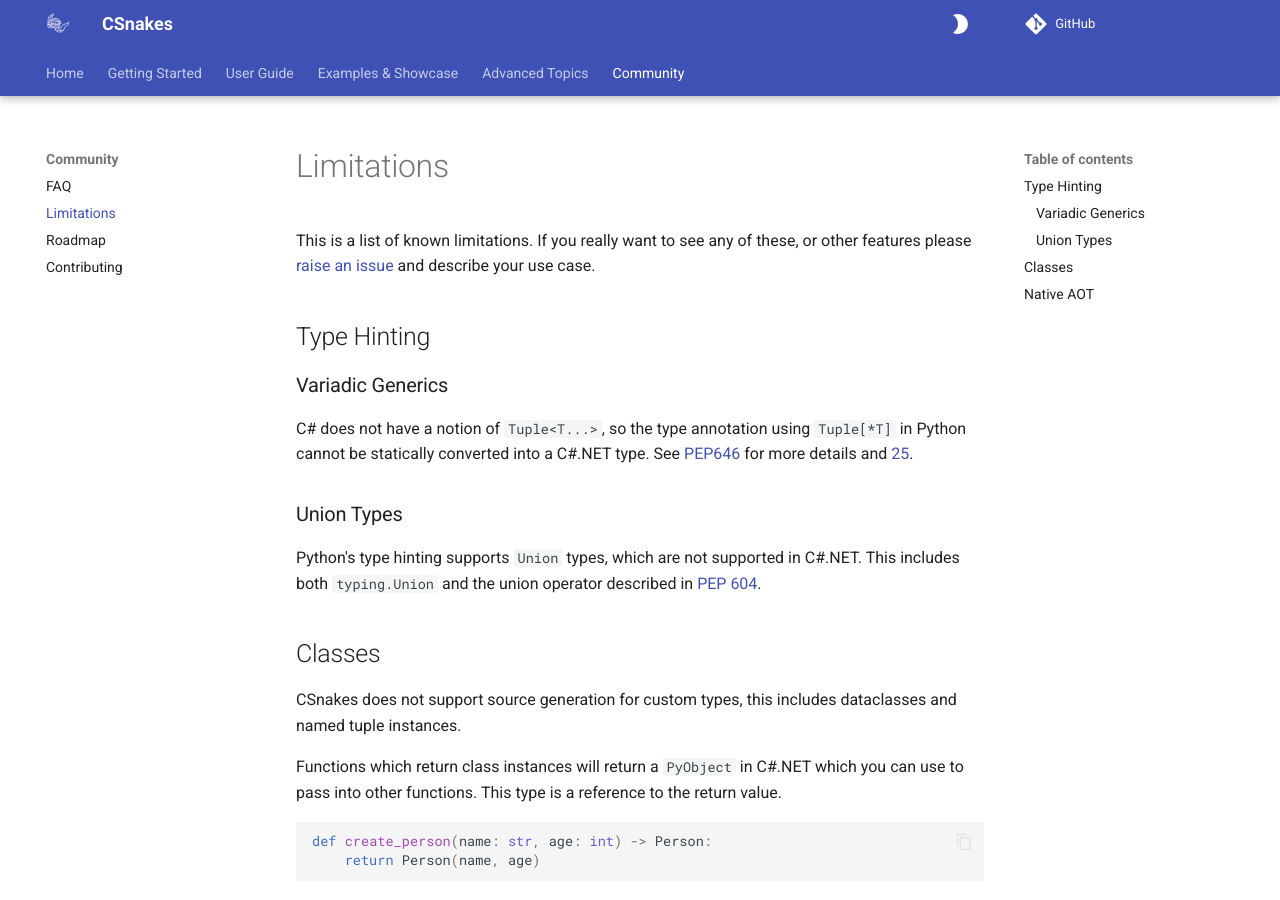
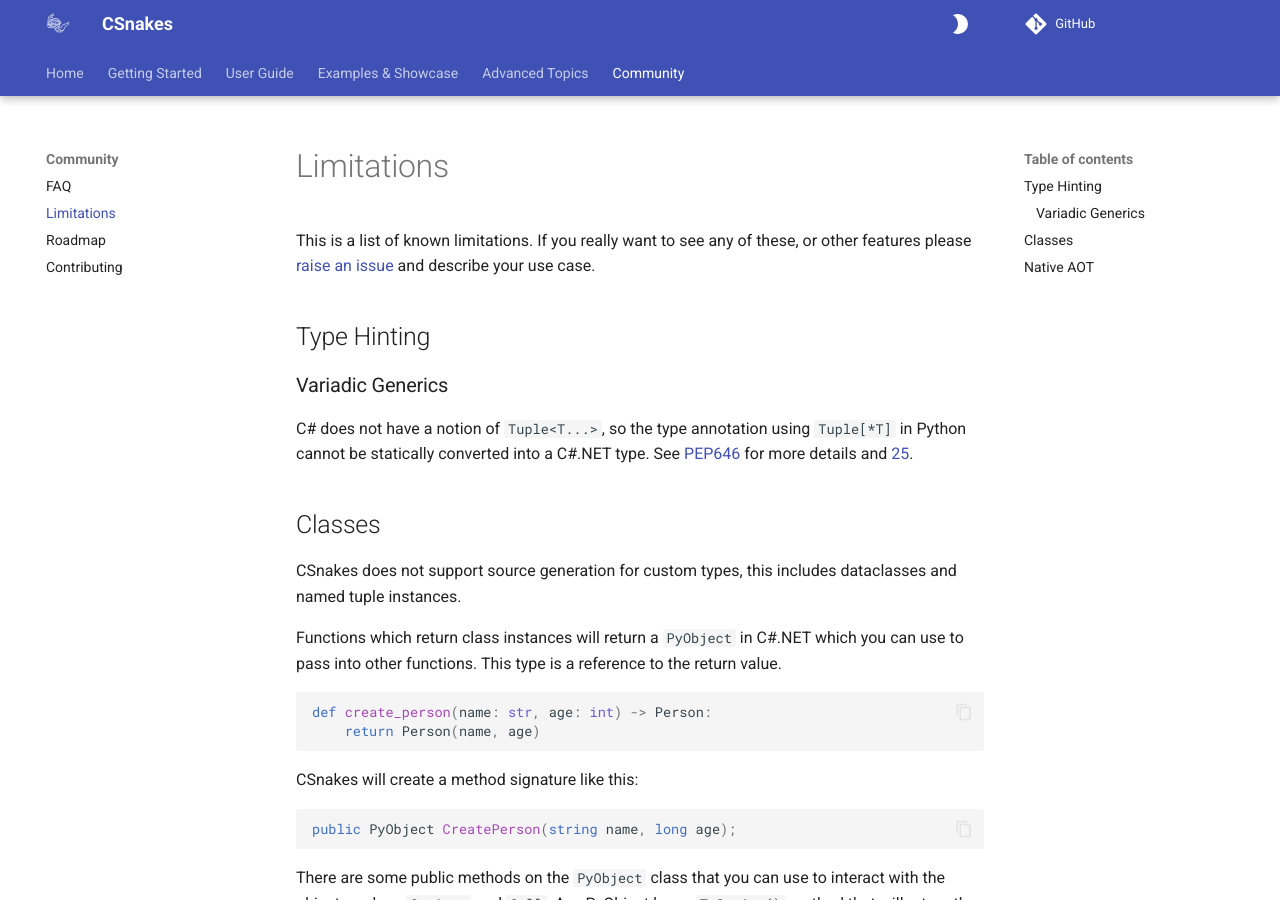
Before and after one commit to tonybaloney/CSnakes, an MkDocs documentation site: the page built from docs/community/limitations.md, in a window 1280 px wide and 900 px high. Built offline with MkDocs 1.6.1 and Material for MkDocs 9.7.7, drawn with Linux system fonts in a browser that asks for light colours; comment, search, counter and statistics services are not loaded; the version menu is left out.

```diff
--- a/docs/community/limitations.md
+++ b/docs/community/limitations.md
@@ -7,10 +7,6 @@ This is a list of known limitations. If you really want to see any of these, or
 ### Variadic Generics
 
 C# does not have a notion of `Tuple<T...>`, so the type annotation using `Tuple[*T]` in Python cannot be statically converted into a C#.NET type. See [PEP646](https://peps.python.org/pep-0646/) for more details and [25](https://github.com/tonybaloney/CSnakes/issues/25).
-
-### Union Types
-
-Python's type hinting supports `Union` types, which are not supported in C#.NET. This includes both `typing.Union` and the union operator described in [PEP 604](https://peps.python.org/pep-0604/).
 
 ## Classes
 
```
